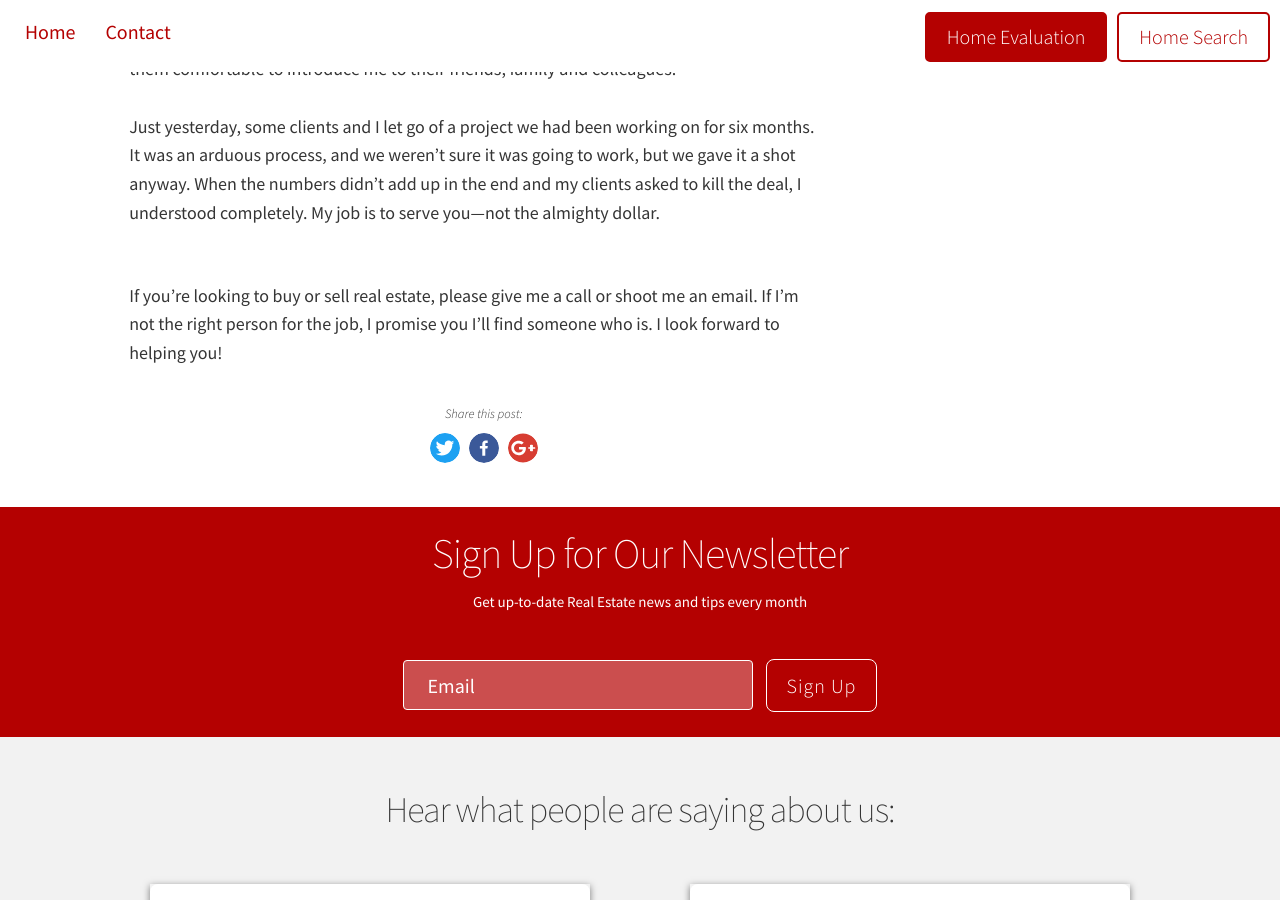
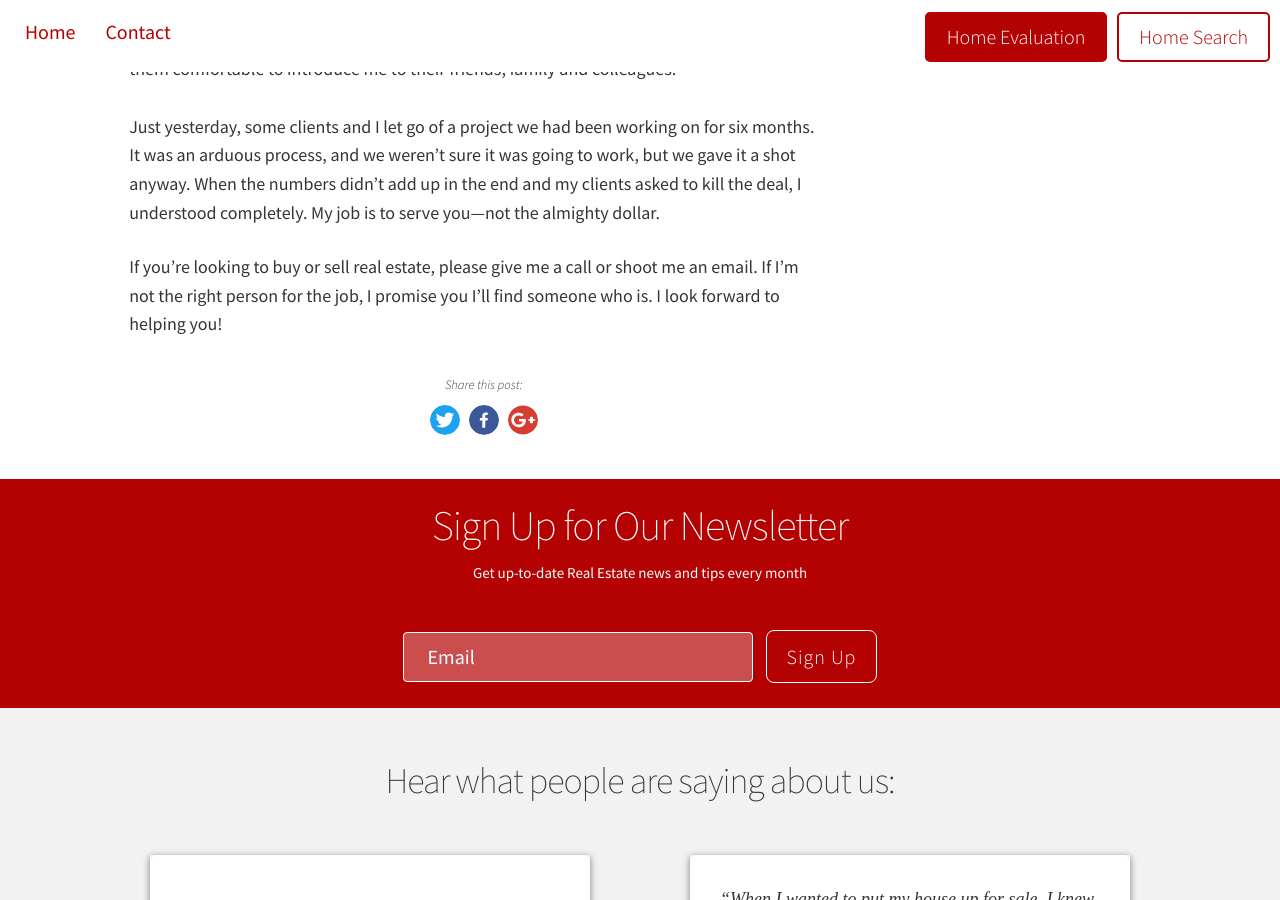
Before and after one commit to Vyral/sandy-eagon-blog, a Jekyll site: the page built from _posts/2017-01-20-why-we-dont-chase-the-almighty-dollar.md, in a window 1280 px wide and 900 px high, scrolled down 1903 px. Built offline with Jekyll 4.4.1, drawn with Linux system fonts in a browser that asks for light colours; nearby versions of some CDN libraries.

```diff
--- a/_posts/2017-01-20-why-we-dont-chase-the-almighty-dollar.md
+++ b/_posts/2017-01-20-why-we-dont-chase-the-almighty-dollar.md
@@ -34,4 +34,4 @@ Why? Because my goal is to make sure that I serve your whole life situation. Thi
 <br>
 <br>Just yesterday, some clients and I let go of a project we had been working on for six months. It was an arduous process, and we weren’t sure it was going to work, but we gave it a shot anyway. When the numbers didn’t add up in the end and my clients asked to kill the deal, I understood completely. My job is to serve you—not the almighty dollar.
 
-<br>If you’re looking to buy or sell real estate, please give me a call or shoot me an email. If I’m not the right person for the job, I promise you I’ll find someone who is. I look forward to helping you!
+If you’re looking to buy or sell real estate, please give me a call or shoot me an email. If I’m not the right person for the job, I promise you I’ll find someone who is. I look forward to helping you!
```
